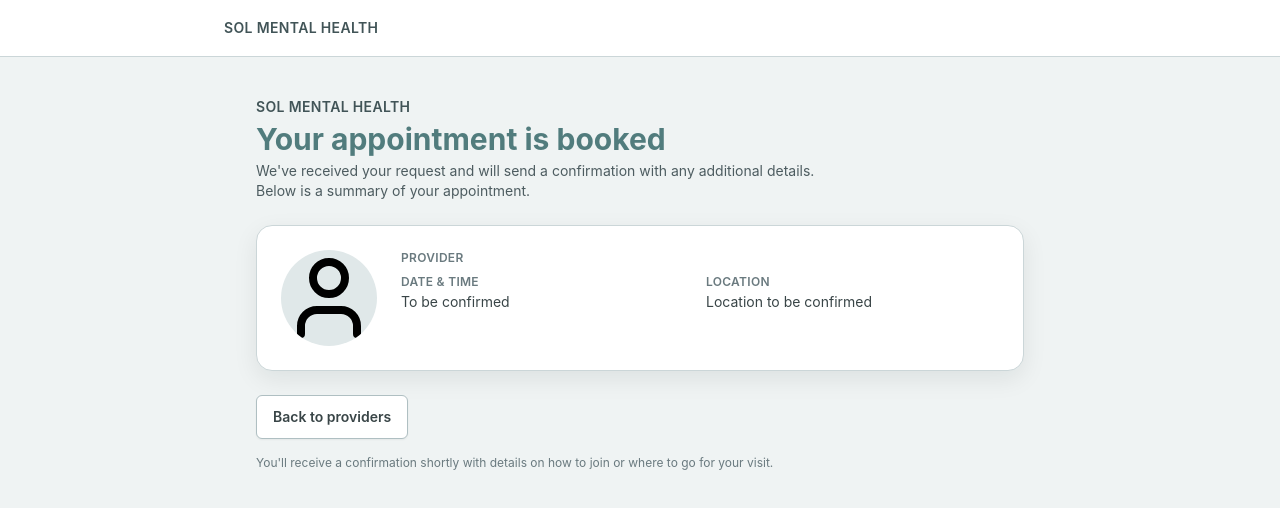
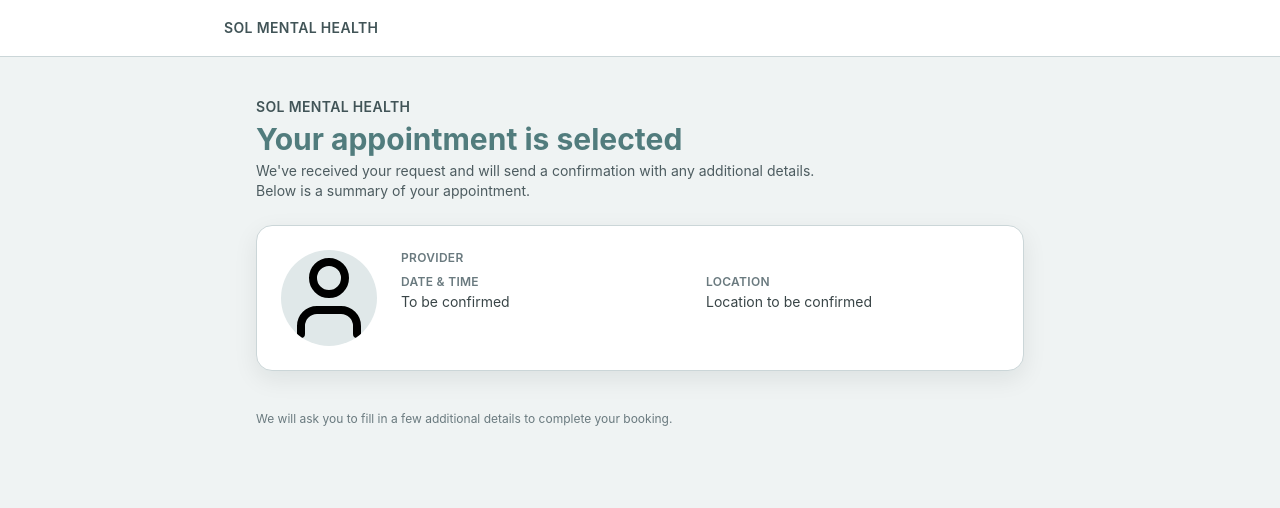
Before and after one commit to awell-health/sol-scheduling, a Next.js app in the folder apps/scheduling-app/: page /confirmation in a window 1280 px wide. Shown: the top 508 px of the page. Built offline with nearby package versions, Linux system fonts and the light colour scheme; no server answers.

Commit message:
fix: update scheduling copy for clearer booking flow
- Consent: "about this appointment" → "about scheduling details"
- Scheduler button: "Book appointment" → "Select Time"
- Confirmation: "booked" → "selected", remove back link
- Intake button: "Begin intake form" → "Complete your booking"

```diff
--- a/apps/scheduling-app/app/confirmation/BeginIntakeButton.tsx
+++ b/apps/scheduling-app/app/confirmation/BeginIntakeButton.tsx
@@ -31,7 +31,7 @@
       disabled={isLoading}
       className='inline-flex h-11 items-center justify-center rounded-md bg-primary px-6 text-sm font-semibold text-primary-foreground shadow-card transition hover:bg-primary/90 disabled:opacity-50'
     >
-      {isLoading ? 'Starting…' : 'Begin intake form'}
+      {isLoading ? 'Starting…' : 'Complete your booking'}
     </button>
   );
 }
--- a/apps/scheduling-app/app/confirmation/page.tsx
+++ b/apps/scheduling-app/app/confirmation/page.tsx
@@ -1,5 +1,4 @@
 import Image from 'next/image';
-import Link from 'next/link';
 import type { Metadata } from 'next';
 import { format } from 'date-fns';
 import { BeginIntakeButton } from './BeginIntakeButton';
@@ -39,8 +38,7 @@
     duration,
     facility,
     state,
-    locationType,
-    returnUrl
+    locationType
   } = await searchParams;
 
   // Build event details object for intake form
@@ -81,7 +79,7 @@
             SOL Mental Health
           </p>
           <h1 className='text-3xl font-bold text-primary'>
-            Your appointment is booked
+            Your appointment is selected
           </h1>
           <p className='max-w-xl text-sm text-slate-600'>
             We&apos;ve received your request and will send a confirmation with any
@@ -143,16 +141,9 @@
                 eventDetails={eventDetails}
               />
             )}
-            <Link
-              href={returnUrl ?? '/providers'}
-              className='inline-flex h-11 items-center justify-center rounded-md border border-slate-300 bg-white px-4 text-sm font-semibold text-slate-700 shadow-sm transition hover:border-slate-400 hover:bg-slate-50'
-            >
-              Back to providers
-            </Link>
           </div>
           <p className='text-xs text-slate-500'>
-            You&apos;ll receive a confirmation shortly with details on how to join
-            or where to go for your visit.
+            We will ask you to fill in a few additional details to complete your booking.
           </p>
         </div>
       </div>
--- a/apps/scheduling-app/app/providers/[providerId]/ProviderDetailPage.tsx
+++ b/apps/scheduling-app/app/providers/[providerId]/ProviderDetailPage.tsx
@@ -77,7 +77,7 @@
     .boolean()
     .refine((val) => val === true, {
       message:
-        'You must consent to receiving calls or text messages about this appointment.'
+        'You must consent to receiving calls or text messages about scheduling details.'
     }),
   insuranceCarrier: z.string().optional(),
   // Name fields (shown when name_at_booking feature flag is enabled)
--- a/apps/scheduling-app/lib/fields/registry.ts
+++ b/apps/scheduling-app/lib/fields/registry.ts
@@ -256,10 +256,10 @@
   [FieldId.CONSENT]: {
     id: FieldId.CONSENT,
     label:
-      'I consent to receiving calls or text messages at this number about this appointment (not for marketing messages).',
+      'I consent to receiving calls or text messages at this number about scheduling details (not for marketing messages).',
     inputType: 'checkbox',
     validation: z.boolean().refine((val) => val === true, {
-      message: 'You must consent to receiving calls or text messages about this appointment.',
+      message: 'You must consent to receiving calls or text messages about scheduling details.',
     }),
     // NOTE: Write also includes Contact_Consent_Timestamp__c (ISO 8601 UTC, set on first consent only)
     // Transformation is handled in transformers.ts: mapConsentToSalesforce
--- a/packages/scheduler/src/molecules/Scheduler/Scheduler.tsx
+++ b/packages/scheduler/src/molecules/Scheduler/Scheduler.tsx
@@ -35,7 +35,7 @@
   const {
     title = 'Schedule an appointment with',
     selectSlot = 'Select a time slot',
-    button = 'Book appointment'
+    button = 'Select Time'
   } = text || {};
 
   const { allowSchedulingInThePast = false } = opts || {};
```
